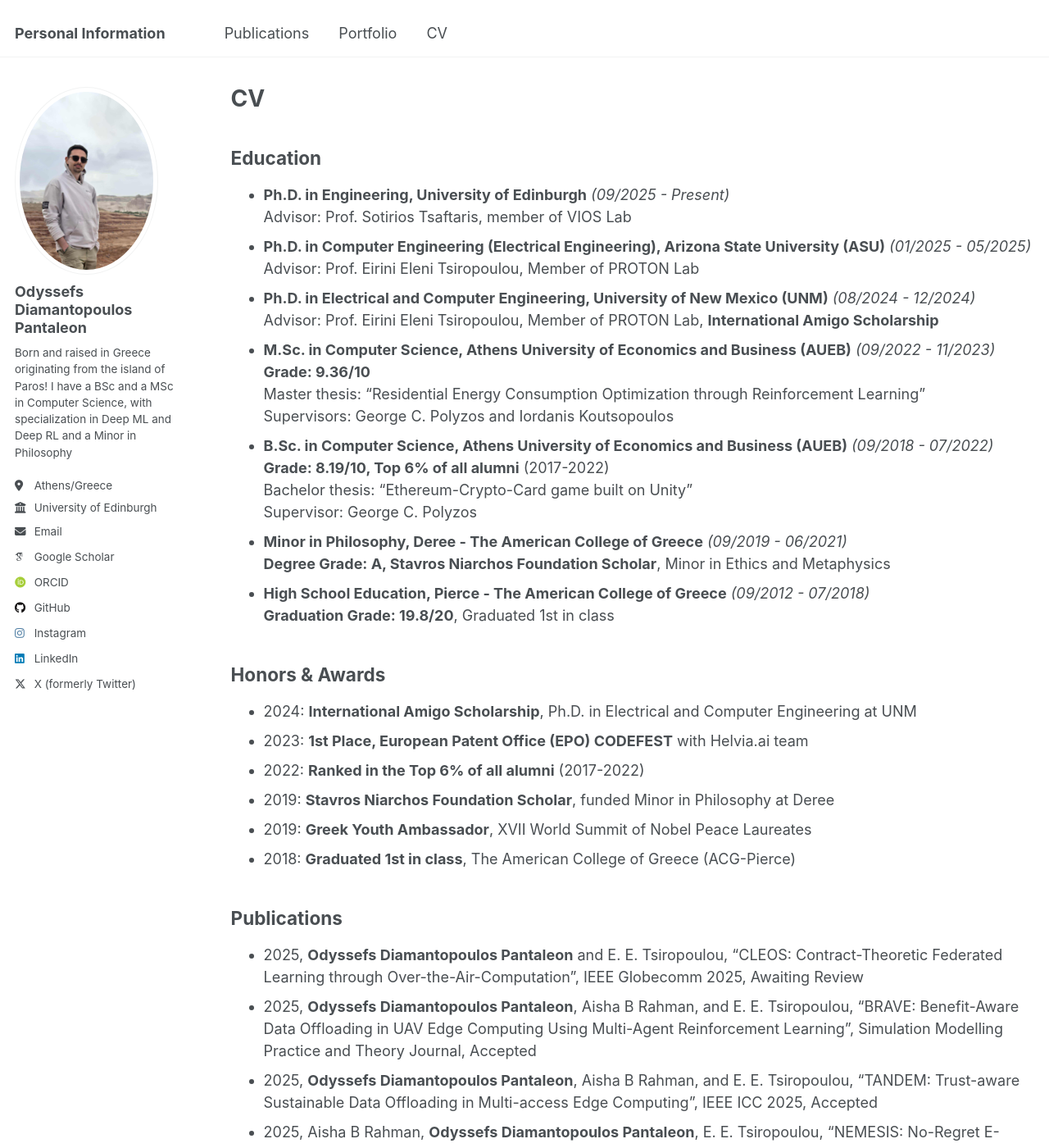
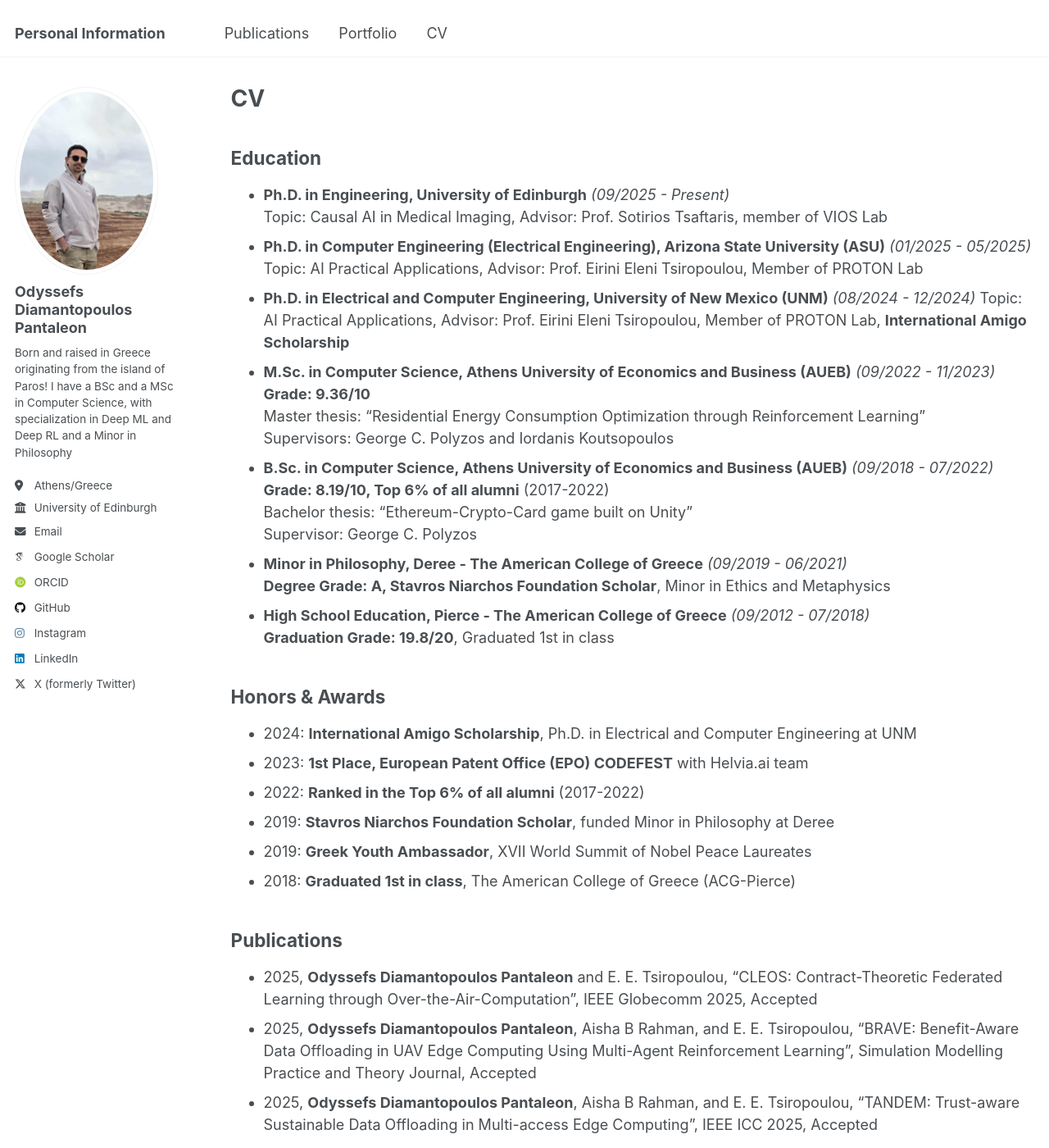
Before and after one commit to gody10/gody10.github.io, a Jekyll site: the page built from _pages/cv.md, in a window 1280 px wide and 1400 px high. Shown: the whole window at 82% size. Built offline with Jekyll 4.4.1, drawn with Linux system fonts in a browser that asks for light colours; some web fonts are replaced; some of the changed text lies outside the part shown.

Commit message:
Updated CV

```diff
--- a/_pages/cv.md
+++ b/_pages/cv.md
@@ -12,11 +12,11 @@ redirect_from:
 ## Education
 
 - **Ph.D. in Engineering, University of Edinburgh** *(09/2025 - Present)*
-  Advisor: Prof. Sotirios Tsaftaris, member of VIOS Lab
+  Topic: Causal AI in Medical Imaging, Advisor: Prof. Sotirios Tsaftaris, member of VIOS Lab
 - **Ph.D. in Computer Engineering (Electrical Engineering), Arizona State University (ASU)** *(01/2025 - 05/2025)*
-  Advisor: Prof. Eirini Eleni Tsiropoulou, Member of PROTON Lab
+  Topic: AI Practical Applications, Advisor: Prof. Eirini Eleni Tsiropoulou, Member of PROTON Lab
 - **Ph.D. in Electrical and Computer Engineering, University of New Mexico (UNM)** *(08/2024 - 12/2024)*
-  Advisor: Prof. Eirini Eleni Tsiropoulou, Member of PROTON Lab, **International Amigo Scholarship**
+  Topic: AI Practical Applications, Advisor: Prof. Eirini Eleni Tsiropoulou, Member of PROTON Lab, **International Amigo Scholarship**
 - **M.Sc. in Computer Science, Athens University of Economics and Business (AUEB)** *(09/2022 - 11/2023)*
   **Grade: 9.36/10**
   Master thesis: "Residential Energy Consumption Optimization through Reinforcement Learning"
@@ -41,7 +41,7 @@ redirect_from:
 
 ## Publications
 
-- 2025, **Odyssefs Diamantopoulos Pantaleon** and E. E. Tsiropoulou, "CLEOS: Contract-Theoretic Federated Learning through Over-the-Air-Computation", IEEE Globecomm 2025, Awaiting Review
+- 2025, **Odyssefs Diamantopoulos Pantaleon** and E. E. Tsiropoulou, "CLEOS: Contract-Theoretic Federated Learning through Over-the-Air-Computation", IEEE Globecomm 2025, Accepted
 - 2025, **Odyssefs Diamantopoulos Pantaleon**, Aisha B Rahman, and E. E. Tsiropoulou, "BRAVE: Benefit-Aware Data Offloading in UAV Edge Computing Using Multi-Agent Reinforcement Learning", Simulation Modelling Practice and Theory Journal, Accepted
 - 2025, **Odyssefs Diamantopoulos Pantaleon**, Aisha B Rahman, and E. E. Tsiropoulou, "TANDEM: Trust-aware Sustainable Data Offloading in Multi-access Edge Computing", IEEE ICC 2025, Accepted
 - 2025, Aisha B Rahman, **Odyssefs Diamantopoulos Pantaleon**, E. E. Tsiropoulou, "NEMESIS: No-Regret E-health User Experience in Multi-Access Edge Computing Systems", IEEE ICC 2025, Accepted
@@ -52,6 +52,12 @@ redirect_from:
 - 2023, **O. Diamantopoulos**, S. Chadoulos, I. Koutsopoulos, G. Polyzos and N. Ipiotis, "Building energy efficiency recommendations with reinforcement learning", Gender Equality Conference 2023, Accepted
 
 ## Research Experience
+
+- **Machine Learning Research Engineer, ExcID (05/2025 - 08/2025)**
+  - I developed AI agents that could successfully judge company policies and advice them on how to achieve
+  GDPR compliance
+  - I also developed AI agents that provided services related to the OpenID Foundation Conformance Suite
+  Tests
 
 - **Graduate Research Assistant, PROTON Lab (08/2024 - 05/2025)**
   - Conducting research on the Goaltender Project (collaboration with USA-DOE, Sandia National Labs, ASU)
```
